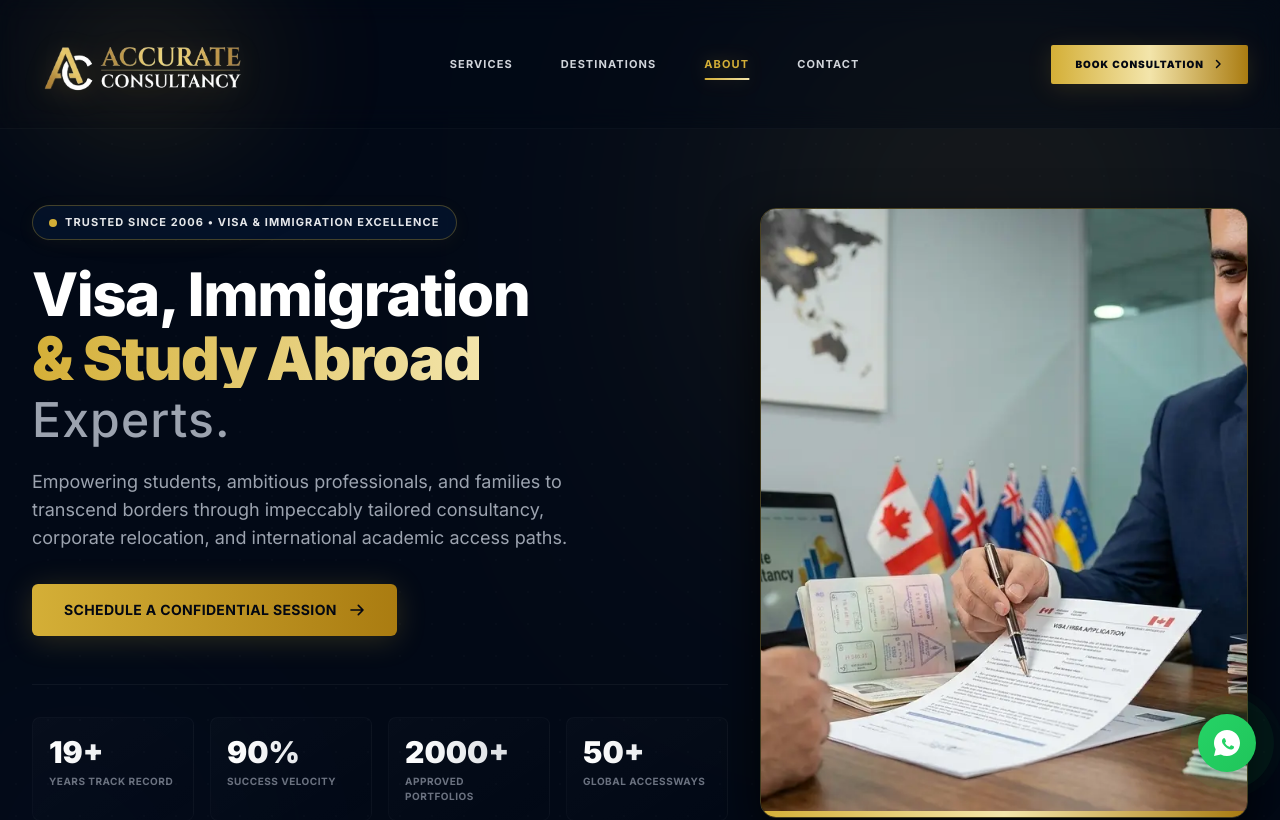
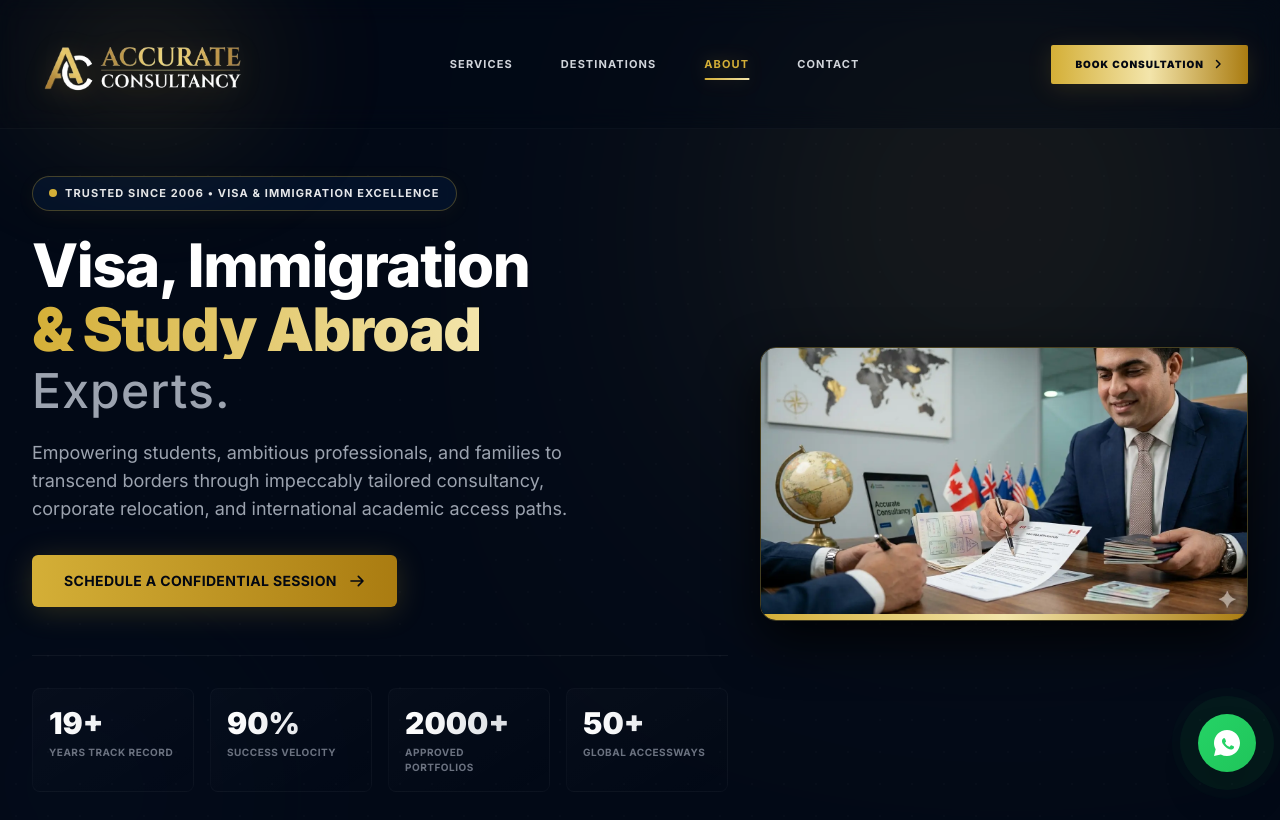
Before and after one commit to imran1001/Accurate-ConsultancyV3, a React (Vite) app: page / in a window 1280 px wide. Shown: the top 820 px of the page. Built offline with nearby package versions, Linux system fonts and the light colour scheme.

Commit message:
Refactor Hero component for full image display
Updated the Hero component to display a full hero image view with aspect-video and object-contain for better image rendering.

```diff
--- a/src/components/Hero.jsx
+++ b/src/components/Hero.jsx
@@ -100,19 +100,19 @@ const Hero = () => {
           </div>
         </div>
 
-        {/* ===== RIGHT COLUMN - HERO IMAGE PORTRAIT ===== */}
-        <div className="w-full lg:col-span-5 flex items-center justify-center relative py-8">
-          <div className="relative w-full max-w-lg aspect-[4/3] sm:aspect-[16/10] lg:aspect-[4/5] rounded-2xl overflow-hidden shadow-[0_20px_50px_rgba(0,0,0,0.8)] border border-[#D4AF37]/30 group hover:border-[#D4AF37]/60 transition-all duration-500">
-            {/* Subtle glow behind the image */}
+        {/* ===== RIGHT COLUMN - FULL HERO IMAGE VIEW ===== */}
+        <div className="w-full lg:col-span-5 flex items-center justify-center relative py-8 z-10">
+          {/* Switched to aspect-video (16:9) and max-w-xl to display the uncropped image */}
+          <div className="relative w-full max-w-xl aspect-video rounded-2xl overflow-hidden shadow-[0_20px_50px_rgba(0,0,0,0.8)] border border-[#D4AF37]/30 group hover:border-[#D4AF37]/60 transition-all duration-500">
             <div className="absolute inset-0 bg-gradient-to-tr from-[#D4AF37]/10 to-transparent opacity-0 group-hover:opacity-100 transition-opacity duration-500 z-10 pointer-events-none" />
 
+            {/* Added object-contain to guarantee 100% of the image renders inside the box */}
             <img
               src="/imageshero-1.webp"
               alt="Accurate Consultancy Managing Director Consultation"
-              className="w-full h-full object-cover object-center transform group-hover:scale-105 transition-transform duration-700 ease-out"
+              className="w-full h-full object-contain bg-[#020916] transform group-hover:scale-105 transition-transform duration-700 ease-out"
             />
 
-            {/* Premium Gold Accent Bar at the bottom of the portrait */}
             <div className="absolute bottom-0 left-0 right-0 h-1.5 bg-gradient-to-r from-[#D4AF37] via-[#F3E5AB] to-[#AA7C11] z-20" />
           </div>
         </div>
```
